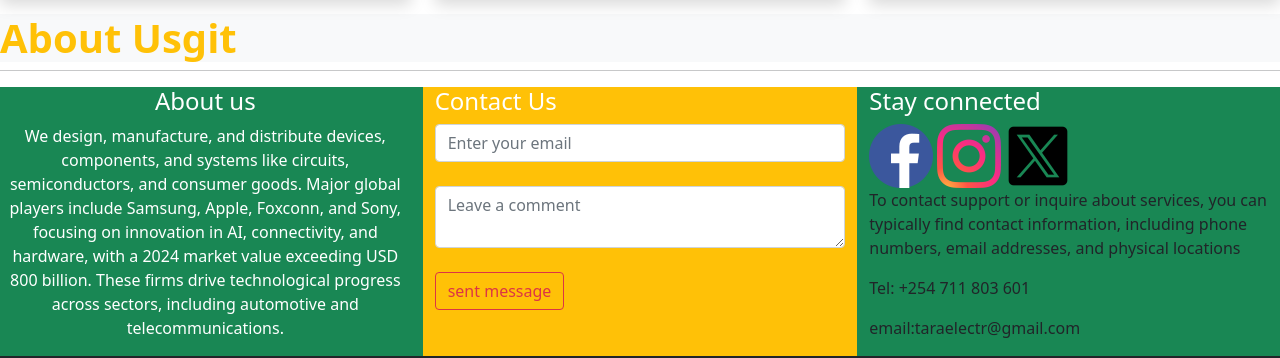
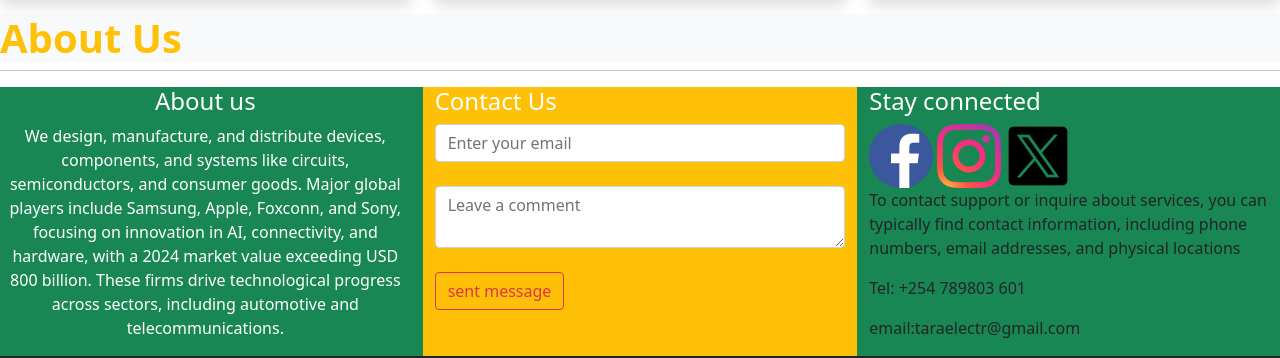
Before and after one commit to aaronrukaine/tara-electoronic, a plain HTML site: page ki.html in a window 1280 px wide. Shown: the part 1321-1679 px from the top of the page. Drawn offline with Linux system fonts and the light colour scheme.

```diff
--- a/ki.html
+++ b/ki.html
@@ -283,7 +283,7 @@
 
             </div>
 <hr>
-            <h1 class="text-warning bg-light"><b>About Usgit</b></h1>
+            <h1 class="text-warning bg-light"><b>About Us</b></h1>
 <hr>
            </section>
     <!-- Footer section -->
@@ -312,7 +312,7 @@
                 <a href="https://www.x.com"><img src="images/x.png" alt=""></a>
 
                 <p>To contact support or inquire about services, you can typically find contact information, including phone numbers, email addresses, and physical locations</p>
-                <p>Tel: +254 711 803 601</p>
+                <p>Tel: +254 789803 601</p>
                 email:taraelectr@gmail.com
 
             </div>
```
